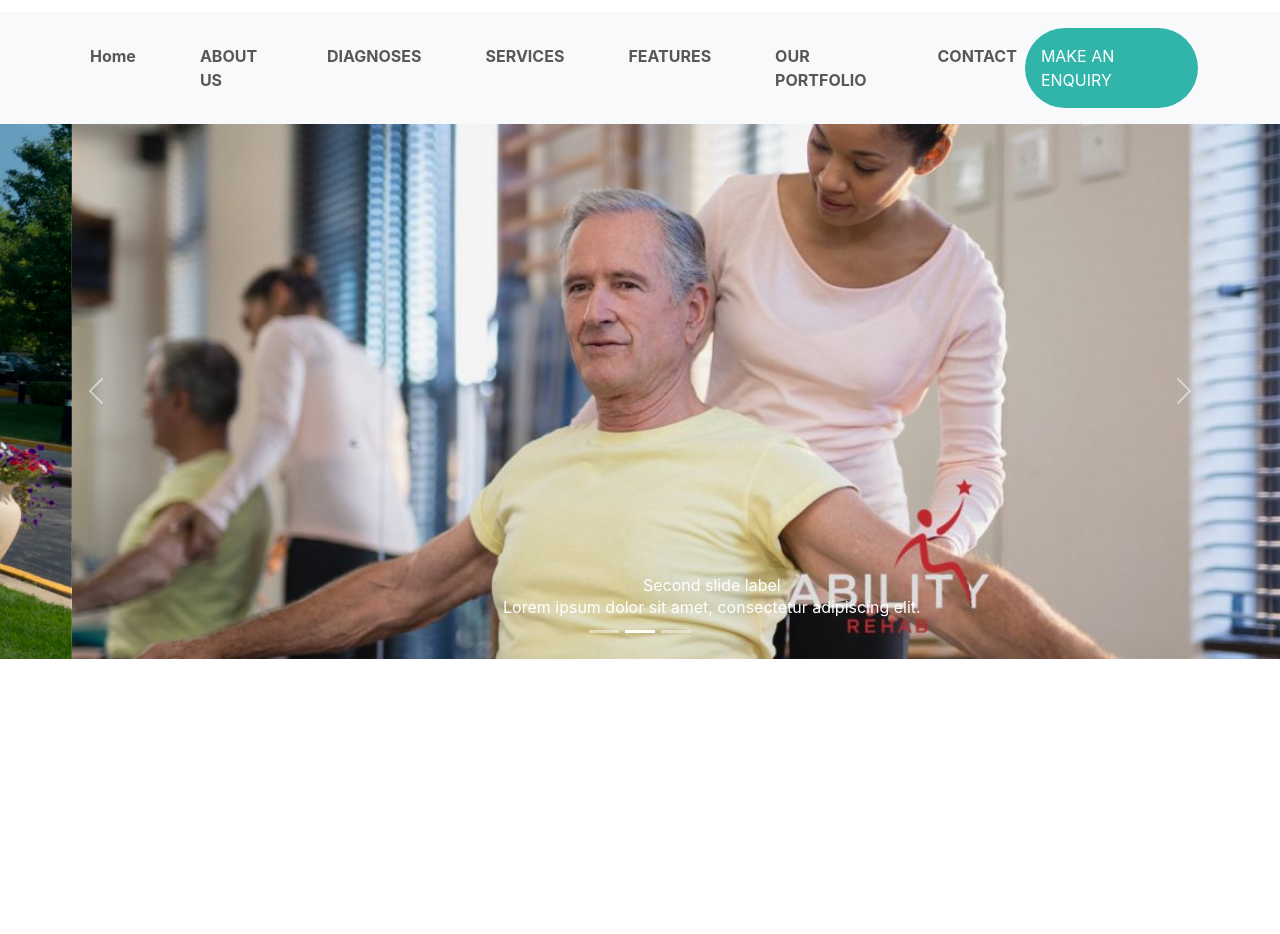
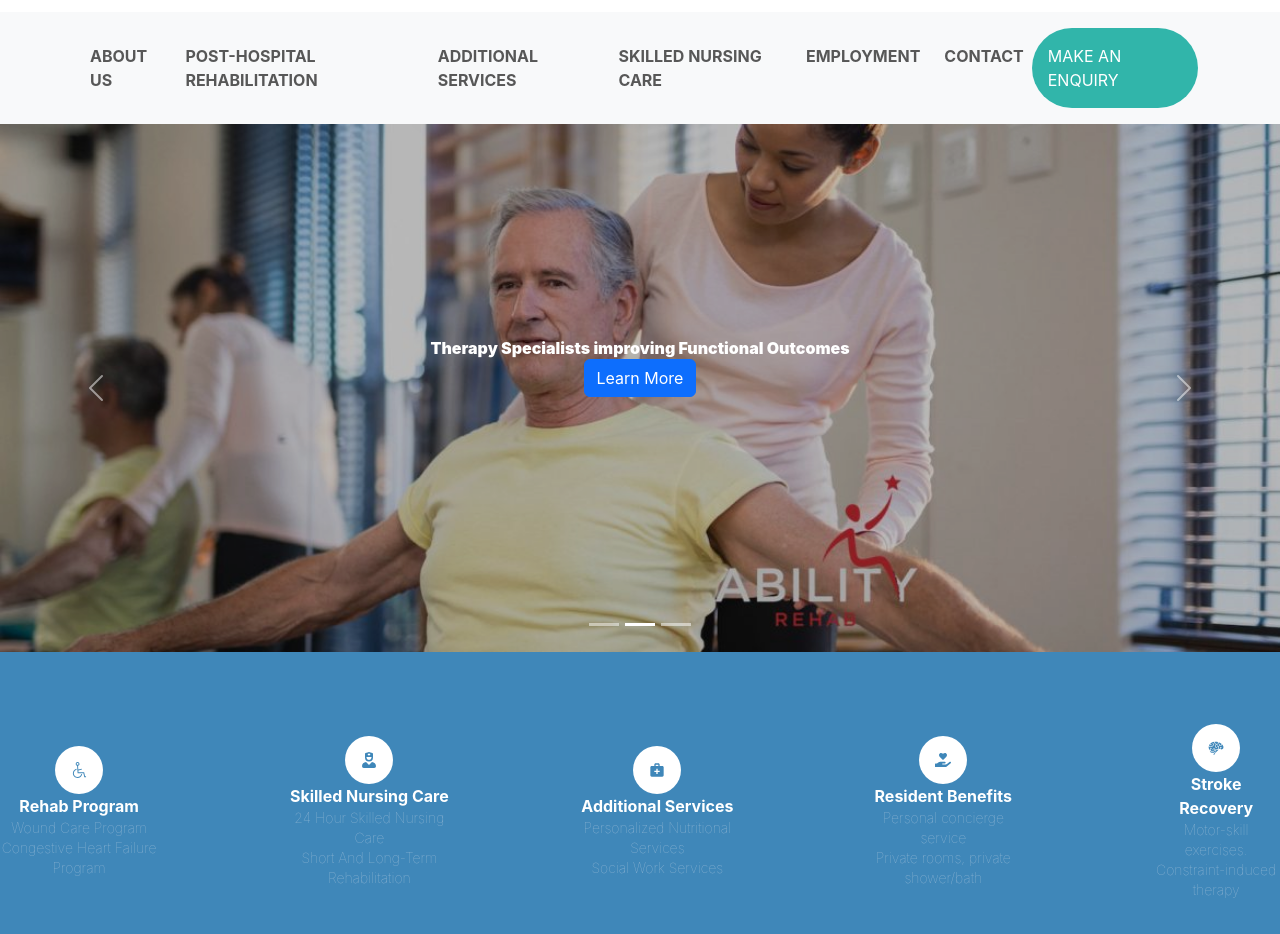
Before and after one commit to Jevus09/manor-website, a React (Create React App) app: page / in a window 1280 px wide. Shown: the part 142-1076 px from the top of the page. Before the commit the page ends 801 px from the top, so only its background shows below. Built offline with nearby package versions, Linux system fonts and the light colour scheme; the HTML template or start-up script is replaced by a standard one.

Commit message:
added services banner

```diff
--- a/src/App.js
+++ b/src/App.js
@@ -2,6 +2,7 @@ import HeaderNavbar from './components/navbar/TopNav';
 import BottomNav from './components/navbar/BottomNav';
 import './index.css';
 import FrontCarousel from './components/FrontCarousel';
+import Services from './components/Services';
 
 
 function App() {
@@ -10,6 +11,7 @@ function App() {
       <HeaderNavbar/>
       <BottomNav/>
       <FrontCarousel/>
+      <Services/>
     </div>
   );
 }
--- a/src/components/FrontCarousel.js
+++ b/src/components/FrontCarousel.js
@@ -1,47 +1,36 @@
 import Carousel from 'react-bootstrap/Carousel';
-import first from '../assets/home.jpg'
-import second from '../assets/caro1.jpg'
-import third from '../assets/caro2.jpg'
+import first from '../assets/home.jpg';
+import second from '../assets/caro1.jpg';
+import third from '../assets/caro2.jpg';
+import { Button } from 'react-bootstrap';
 
 function FrontCarousel() {
   return (
-    <div className='max-h-52'>
-    <Carousel >
-      <Carousel.Item>
-        <img
-          className="d-block w-100 "
-          src={first}
-          alt="First slide"
-        />
-        <Carousel.Caption>
-          <h3>First slide label</h3>
-          <p>Nulla vitae elit libero, a pharetra augue mollis interdum.</p>
+    <div >
+      <Carousel>
+        <Carousel.Item className=''>
+          <img className="d-block w-100 brightness-75 h-128" src={first} alt="First slide" />
+          <Carousel.Caption className="flex flex-col items-center justify-center h-full ">
+            <h1 className="text-center font-black">Lee Manor employs only the most qualified</h1>
+            <p className="text-center font-black ">specialists, licensed nurses, and certified nursing assistants. </p>
+            <p className='font-black backdrop-opacity-95' >Our staff will give you the peace of mind you deserve during your loved one's stay at Lee Manor.</p>
+            <Button type="button" class="btn btn-outline-light ">Get in Touch</Button>
           </Carousel.Caption>
         </Carousel.Item>
         <Carousel.Item>
-        <img
-          className="d-block w-100"
-          src={second}
-          alt="Second slide"
-        />
-
-        <Carousel.Caption>
-          <h3>Second slide label</h3>
-          <p>Lorem ipsum dolor sit amet, consectetur adipiscing elit.</p>
+          <img className="d-block w-100 brightness-75 h-128" src={second} alt="Second slide" />
+          <Carousel.Caption className="flex flex-col items-center justify-center h-full">
+            <h1 className="text-center font-black">Therapy Specialists improving Functional Outcomes</h1>
+            <Button type="button" class="btn btn-outline-light ">Learn More</Button>
           </Carousel.Caption>
         </Carousel.Item>
         <Carousel.Item>
-        <img
-          className="d-block w-100"
-          src={third}
-          alt="Third slide"
-        />
-
-        <Carousel.Caption>
-          <h3>Third slide label</h3>
-          <p>
-            Praesent commodo cursus magna, vel scelerisque nisl consectetur.
-          </p>
+          <img className="d-block w-100 brightness-75 h-128" src={third} alt="Third slide" />
+          <Carousel.Caption className="flex flex-col items-center justify-center h-full">
+            <h1 className="text-center">Private Nursing</h1>
+            <p className="text-center">It's about believing in those people who need help living at home.</p>
+            <p>And it's what we set out to do every day.</p>
+            <Button type="button" class="btn btn-outline-light ">Get in Touch</Button>
           </Carousel.Caption>
         </Carousel.Item>
       </Carousel>
--- /dev/null
+++ b/src/components/Services.js
@@ -0,0 +1,66 @@
+import React from 'react'
+import {TfiWheelchair} from 'react-icons/tfi'
+import {FaUserNurse} from 'react-icons/fa'
+import {MdMedicalServices} from 'react-icons/md'
+import {FaHandHoldingHeart} from 'react-icons/fa'
+import {GiBrain} from 'react-icons/gi'
+
+const data = [
+    {
+    id: 1,
+    icon: <TfiWheelchair/> ,
+    title:'Rehab Program' ,
+    text: 'Wound Care Program',
+    text2: 'Congestive Heart Failure Program',
+},
+{
+    id: 2,
+    icon: <FaUserNurse/> ,
+    title:'Skilled Nursing Care' ,
+    text: '24 Hour Skilled Nursing Care' ,
+    text2: ' Short And Long-Term Rehabilitation'
+},
+{
+    id: 3,
+    icon: <MdMedicalServices/> ,
+    title:'Additional Services' ,
+    text: 'Personalized Nutritional Services' ,
+    text2: 'Social Work Services'
+},
+{
+    id: 4,
+    icon: <FaHandHoldingHeart/> ,
+    title:'Resident Benefits' ,
+    text: 'Personal concierge service' ,
+    text2: 'Private rooms, private shower/bath'
+},
+{
+    id: 5,
+    icon: <GiBrain/> ,
+    title:'Stroke Recovery' ,
+    text: 'Motor-skill exercises.' ,
+    text2: 'Constraint-induced therapy'
+},
+
+
+]
+
+const Services = () => {
+
+
+
+  return (
+<div className='flex items-center justify-center bg-[#3f87b9] h-80 space-x-32'>
+  {data.map((item) => (
+    <div className='text-center flex flex-col items-center'>
+      <h3 className='bg-white p-3 rounded-full text-[#3f87b9]'>{item.icon}</h3>
+      <h5 className='text-white text-base font-bold'>{item.title}</h5>
+      <p className='text-[#98bad6] text-sm font-thin'>{item.text}<br/>{item.text2}</p>
+
+    </div>
+  ))}
+</div>
+  )
+}
+
+export default Services
--- a/src/components/navbar/BottomNav.js
+++ b/src/components/navbar/BottomNav.js
@@ -1,4 +1,3 @@
-import { Button } from 'react-bootstrap';
 import Container from 'react-bootstrap/Container';
 import Nav from 'react-bootstrap/Nav';
 import Navbar from 'react-bootstrap/Navbar';
@@ -8,13 +7,12 @@ function BottomNav() {
     <>
       <Navbar bg="light" variant="light" className='p-3'>
         <Container>
-          <Nav className="me-auto flex space-x-12 font-bold	 ">
-            <Nav.Link href="#home">Home</Nav.Link>
-            <Nav.Link href="#features">ABOUT US</Nav.Link>
-            <Nav.Link href="#pricing">DIAGNOSES</Nav.Link>
-            <Nav.Link href="#home">SERVICES</Nav.Link>
-            <Nav.Link href="#features">FEATURES</Nav.Link>
-            <Nav.Link href="#pricing">OUR PORTFOLIO</Nav.Link>
+          <Nav className="me-auto flex space-x-2 font-bold	 ">
+            <Nav.Link href="#home">ABOUT US</Nav.Link>
+            <Nav.Link href="#features">POST-HOSPITAL REHABILITATION</Nav.Link>
+            <Nav.Link href="#pricing">ADDITIONAL SERVICES</Nav.Link>
+            <Nav.Link href="#home">SKILLED NURSING CARE</Nav.Link>
+            <Nav.Link href="#pricing">EMPLOYMENT</Nav.Link>
             <Nav.Link href="#pricing">CONTACT</Nav.Link>
           </Nav>
           <a className='bg-[#31b5aa] text-white p-3 rounded-full no-underline' href='f' >MAKE AN ENQUIRY</a>
--- a/src/components/navbar/TopNav.js
+++ b/src/components/navbar/TopNav.js
@@ -11,21 +11,21 @@ function HeaderNavbar() {
         <Navbar.Toggle />
         <Navbar.Collapse className='justify-content-end '>
           <Navbar.Text className='flex'>
-            <AiOutlinePhone className='text-4xl text-[#31b5aa]' />
-            <button className='link link-hover text-2xl text-[#31b5aa]' href='#login'>
+            <AiOutlinePhone className='text-3xl text-[#31b5aa]' />
+            <button className='link link-hover text-2l text-[#31b5aa]' href='#login'>
               847-635-4000&nbsp;&nbsp;&nbsp;&nbsp;
             </button>
           </Navbar.Text>
           <div>
-            <div className='grid grid-flow-col gap-2 text-white '>
+            <div className='grid grid-flow-col gap-2 text-white'>
               <button className='link link-hover bg-[#3073b7] rounded-full p-2'>
                 {' '}
                 <svg
                   xmlns='http://www.w3.org/2000/svg'
-                  width='24'
-                  height='24'
+                  width='15'
+                  height='15'
                   viewBox='0 0 24 24'
-                  className='fill-current'
+                  className='fill-current '
                 >
                   <path d='M24 4.557c-.883.392-1.832.656-2.828.775 1.017-.609 1.798-1.574 2.165-2.724-.951.564-2.005.974-3.127 1.195-.897-.957-2.178-1.555-3.594-1.555-3.179 0-5.515 2.966-4.797 6.045-4.091-.205-7.719-2.165-10.148-5.144-1.29 2.213-.669 5.108 1.523 6.574-.806-.026-1.566-.247-2.229-.616-.054 2.281 1.581 4.415 3.949 4.89-.693.188-1.452.232-2.224.084.626 1.956 2.444 3.379 4.6 3.419-2.07 1.623-4.678 2.348-7.29 2.04 2.179 1.397 4.768 2.212 7.548 2.212 9.142 0 14.307-7.721 13.995-14.646.962-.695 1.797-1.562 2.457-2.549z'></path>
                 </svg>
@@ -34,8 +34,8 @@ function HeaderNavbar() {
                 {' '}
                 <svg
                   xmlns='http://www.w3.org/2000/svg'
-                  width='24'
-                  height='24'
+                  width='15'
+                  height='15'
                   viewBox='0 0 24 24'
                   className='fill-current'
                 >
@@ -46,8 +46,8 @@ function HeaderNavbar() {
                 {' '}
                 <svg
                   xmlns='http://www.w3.org/2000/svg'
-                  width='24'
-                  height='24'
+                  width='15'
+                  height='15'
                   viewBox='0 0 24 24'
                   className='fill-current'
                 >
--- a/tailwind.config.js
+++ b/tailwind.config.js
@@ -2,7 +2,11 @@
 module.exports = {
   content: ["./src/**/*.{html,js}"],
   theme: {
-    extend: {},
+    extend: {
+      height: {
+        '128': '66vh',
+      }
+    },
   },
   plugins: [],
 }
```
Lines whose indentation alone changed are shown as unchanged.
